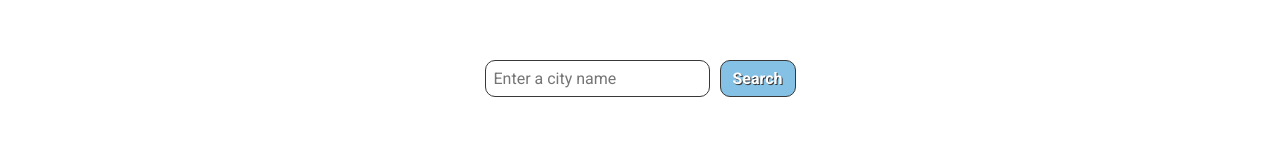
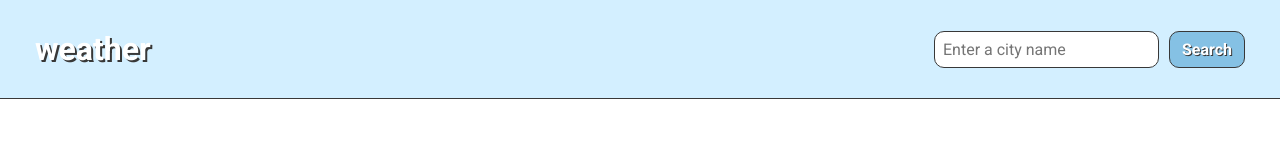
Before and after one commit to dianedoan/odin-weather-app, a website built with webpack: page src/template.html in a window 1280 px wide. Built offline with nearby package versions, Linux system fonts and the light colour scheme.

Commit message:
Add header containing logo and search bar

```diff
--- a/src/styles.css
+++ b/src/styles.css
@@ -7,7 +7,8 @@
 }
 
 :root {
-  --accent-color: #85c1e4;
+  --accent-color: #d3efff;
+  --button-color: #85c1e4;
   --border-color: #383838;
 }
 
@@ -15,23 +16,43 @@ body {
   background-color: #fff;
 }
 
+
 h6 {
   padding: 5px 10px;
   text-align: center;
 }
 
+.no-weather-message {
+  font-size: 1.5rem;
+  padding: 50px;
+}
+
 .container {
   display: flex;
   flex-direction: column;
-  align-items: center;
-  gap: 50px;
-  padding: 60px 30px;
+  gap: 70px;
+}
+
+header {
+  display: flex;
+  flex-direction: row;
+  justify-content: space-between;
+  padding: 30px 35px;
+  background-color: var(--accent-color);
+  border-bottom: 1px solid var(--border-color);
+}
+
+.app-logo {
+  color: #fff;
+  text-shadow: 2px 2px var(--border-color);
 }
 
 .weather-container {
   display: flex;
   flex-direction: column;
+  align-items: center;
   gap: 50px;
+  padding: 0 30px;
 }
 
 .current-weather-container {
@@ -82,7 +103,7 @@ button {
 #search-location-btn {
   width: 100px;
   padding: 8px;
-  background-color: var(--accent-color);
+  background-color: var(--button-color);
   color: #fff;
   font-size: 1rem;
   font-weight: bold;
--- a/src/template.html
+++ b/src/template.html
@@ -7,10 +7,13 @@
 </head>
 <body>
   <div class="container">
-    <form id="search-location-form">
-      <input type="search" id="search-location" placeholder="Enter a city name">
-      <button id="search-location-btn">Search</button>
-    </form>
+    <header>
+      <h1 class="app-logo">weather</h1>
+      <form id="search-location-form">
+        <input type="search" id="search-location" placeholder="Enter a city name">
+        <button id="search-location-btn">Search</button>
+      </form>
+    </header>
     <div class="weather-container"></div>
   </div>
 </body>
```
